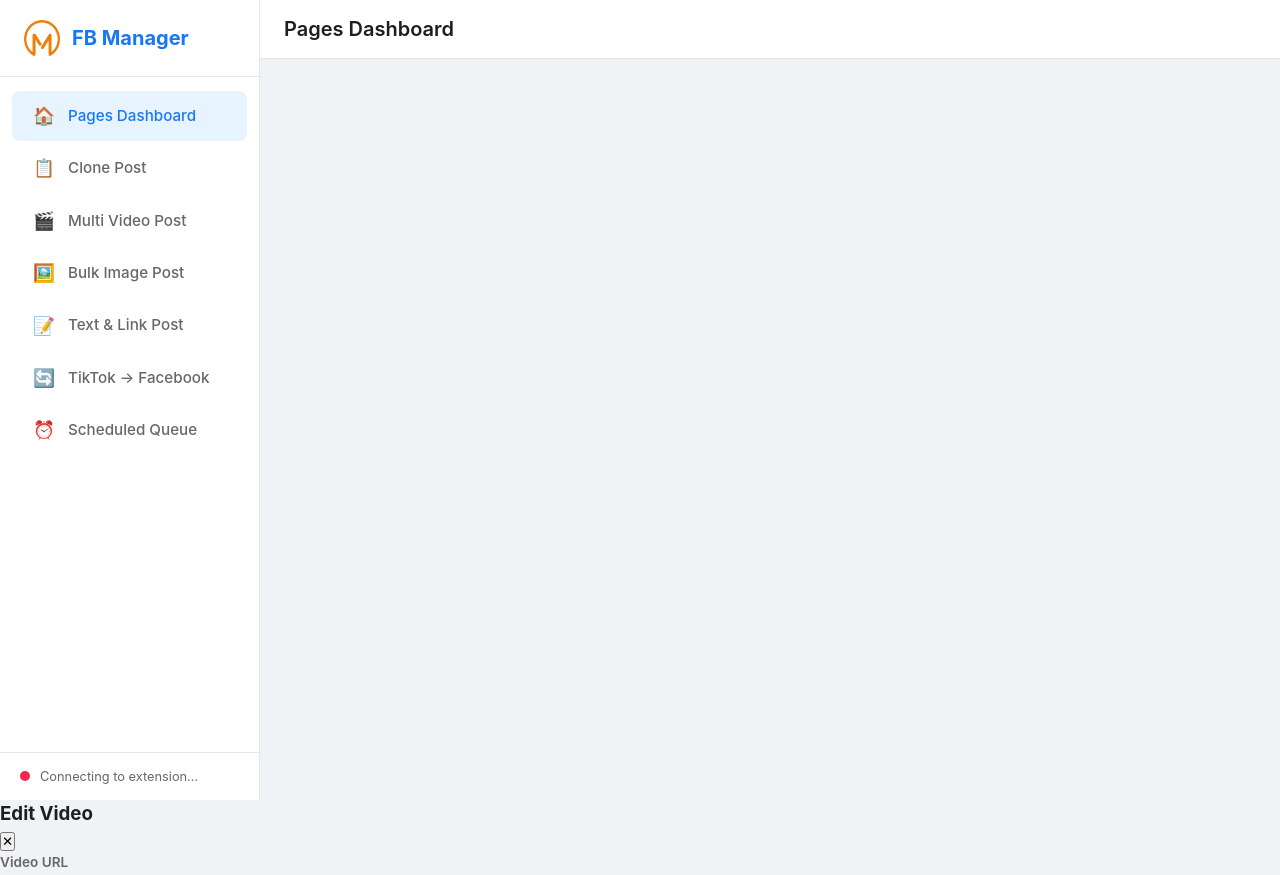
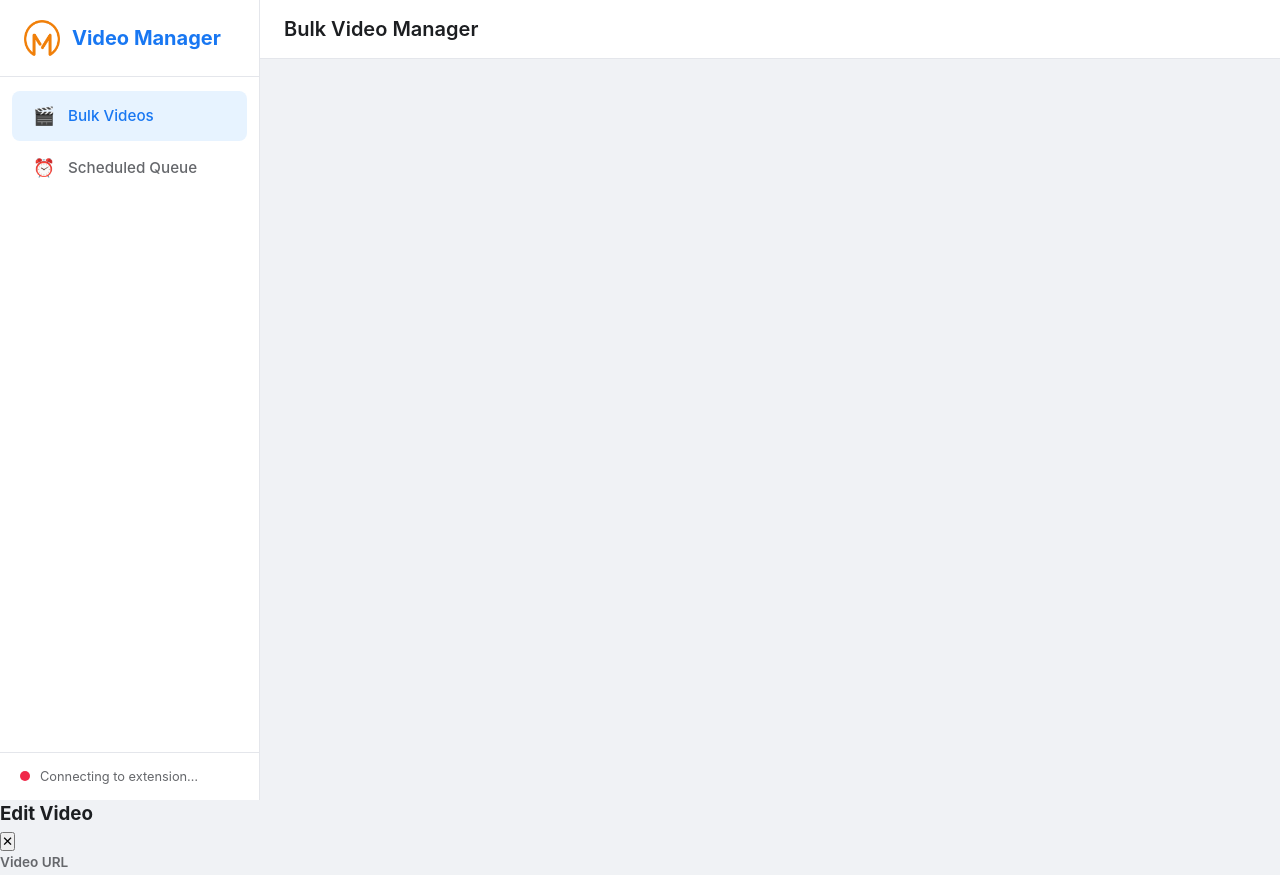
Before and after one commit to Third07/testpage, a website: page website/index.html in a window 1280 px wide. Shown: the top 875 px of the page. Drawn offline with Linux system fonts and the light colour scheme.

Commit message:
Redesign: Simplify UI for bulk video posting with affiliate focus

```diff
--- a/website/index.html
+++ b/website/index.html
@@ -3,7 +3,7 @@
 <head>
   <meta charset="UTF-8">
   <meta name="viewport" content="width=device-width, initial-scale=1.0">
-  <title>FB Manager — Facebook Page Manager</title>
+  <title>FB Bulk Video Manager — Affiliate Video Posting</title>
   <link rel="stylesheet" href="/css/style.css">
 </head>
 <body>
@@ -11,32 +11,12 @@
     <aside class="sidebar">
       <div class="brand">
         <img src="/icon.png" alt="FB Manager" class="brand__icon" onerror="this.style.display='none'">
-        <h1 class="brand__title">FB Manager</h1>
+        <h1 class="brand__title">Video Manager</h1>
       </div>
       <nav class="nav" id="main-nav">
         <a href="#dashboard" class="nav__link active" data-feature="dashboard">
-          <span class="nav__icon">🏠</span>
-          <span class="nav__label">Pages Dashboard</span>
-        </a>
-        <a href="#clone-post" class="nav__link" data-feature="clonePost">
-          <span class="nav__icon">📋</span>
-          <span class="nav__label">Clone Post</span>
-        </a>
-        <a href="#video-post" class="nav__link" data-feature="videoPost">
           <span class="nav__icon">🎬</span>
-          <span class="nav__label">Multi Video Post</span>
-        </a>
-        <a href="#image-post" class="nav__link" data-feature="imagePost">
-          <span class="nav__icon">🖼️</span>
-          <span class="nav__label">Bulk Image Post</span>
-        </a>
-        <a href="#text-post" class="nav__link" data-feature="textPost">
-          <span class="nav__icon">📝</span>
-          <span class="nav__label">Text &amp; Link Post</span>
-        </a>
-        <a href="#tiktok-pipe" class="nav__link" data-feature="tiktokPipe">
-          <span class="nav__icon">🔄</span>
-          <span class="nav__label">TikTok → Facebook</span>
+          <span class="nav__label">Bulk Videos</span>
         </a>
         <a href="#scheduled" class="nav__link" data-feature="scheduled">
           <span class="nav__icon">⏰</span>
@@ -52,7 +32,7 @@
 
     <main class="main">
       <header class="topbar">
-        <h2 id="page-title">Pages Dashboard</h2>
+        <h2 id="page-title">Bulk Video Manager</h2>
         <div class="topbar__user" id="user-info" style="display:none">
           <img id="user-avatar" src="" alt="">
           <span id="user-name"></span>
@@ -70,11 +50,6 @@
   <script src="/js/api.js"></script>
   <!-- Feature modules -->
   <script src="/js/features/dashboard.js"></script>
-  <script src="/js/features/clonePost.js"></script>
-  <script src="/js/features/videoPost.js"></script>
-  <script src="/js/features/imagePost.js"></script>
-  <script src="/js/features/textPost.js"></script>
-  <script src="/js/features/tiktokPipe.js"></script>
   <script src="/js/features/scheduled.js"></script>
   <!-- Router / app shell -->
   <script src="/js/app.js"></script>
```
